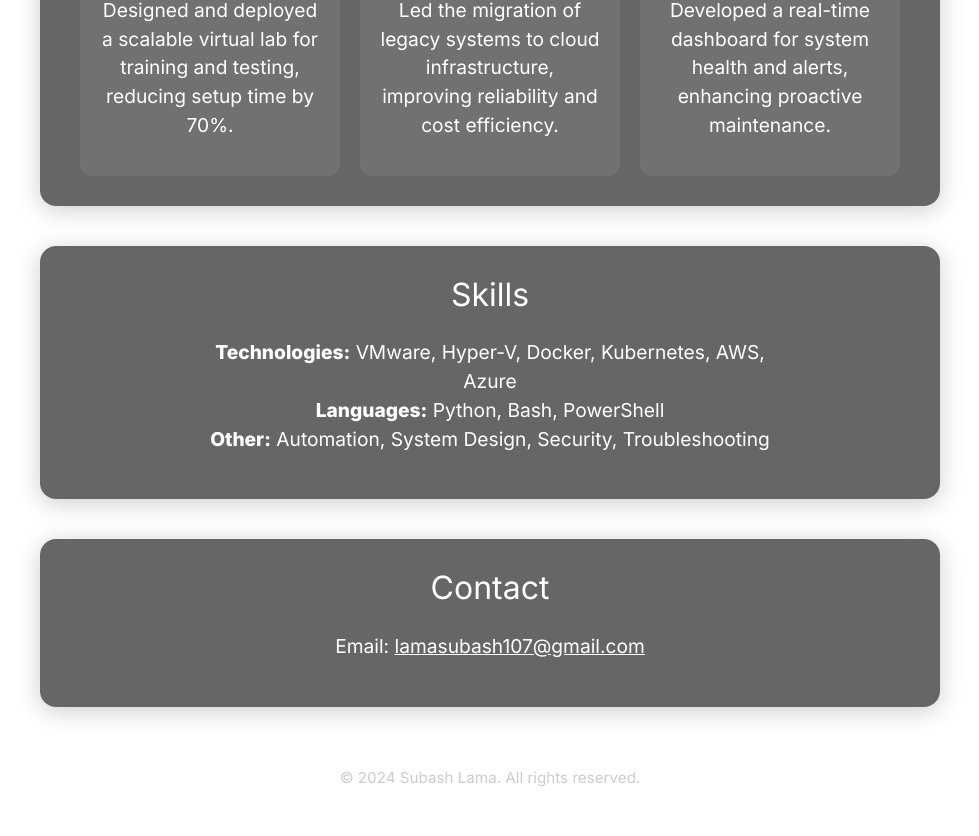
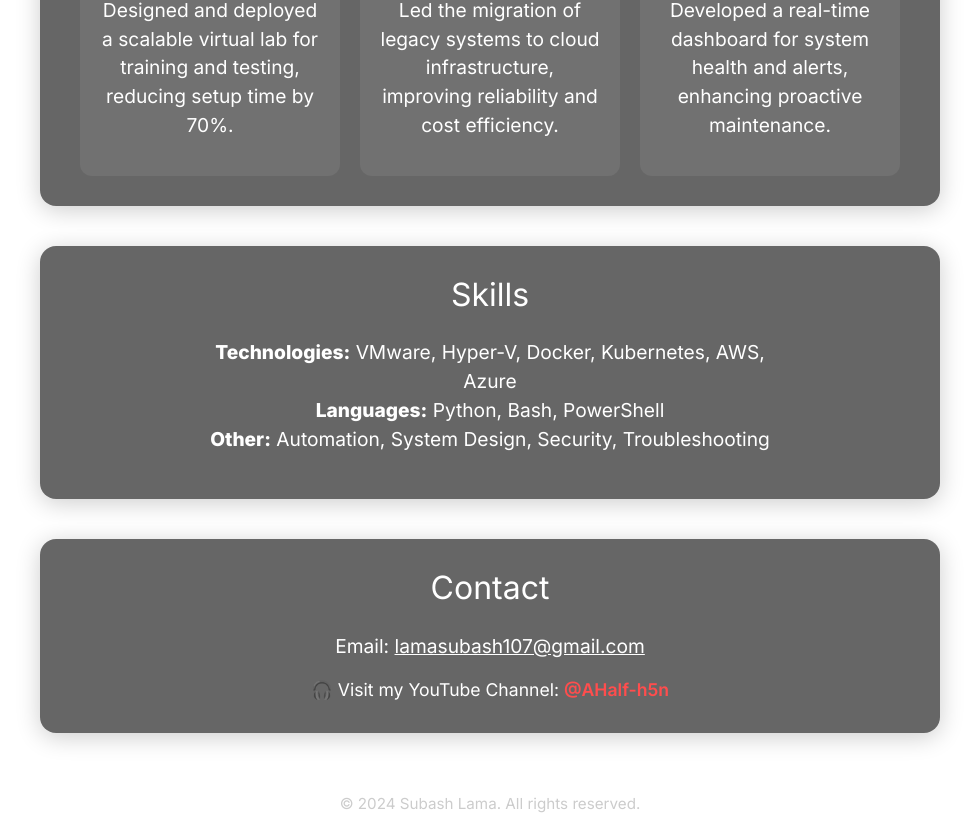
Before and after one commit to Subash107/Static-Website-CI-CD-with-GitHub-Actions-and-Ubuntu-LTS, a plain HTML site: page index.html in a window 1280 px wide. Shown: the part 815-1651 px from the top of the page, without its empty margins (150-1129 px from the left). Before the commit the page ends 1624 px from the top, so only its background shows below. Drawn offline with nearby package versions, Linux system fonts and the light colour scheme.

Commit message:
Update index.html
2nd Commit

```diff
--- a/index.html
+++ b/index.html
@@ -120,6 +120,20 @@
       color: #ccc;
       font-size: 0.95rem;
     }
+    /* YouTube link style */
+    .youtube-link {
+      margin-top: 15px;
+      font-size: 1.1rem;
+    }
+    .youtube-link a {
+      color: #ff4d4d;
+      text-decoration: none;
+      font-weight: 600;
+    }
+    .youtube-link a:hover {
+      color: #ff1a1a;
+      text-decoration: underline;
+    }
   </style>
 </head>
 
@@ -188,6 +202,14 @@
     <section id="contact">
       <h2>Contact</h2>
       <p>Email: <a href="mailto:lamasubash107@gmail.com" style="color:#fff;text-decoration:underline;">lamasubash107@gmail.com</a></p>
+
+      <!-- 🎬 Added YouTube Channel Link -->
+      <div class="youtube-link">
+        🎧 Visit my YouTube Channel:
+        <a href="https://www.youtube.com/@AHalf-h5n" target="_blank" rel="noopener noreferrer">
+          @AHalf-h5n
+        </a>
+      </div>
     </section>
 
     <div class="footer">
```
